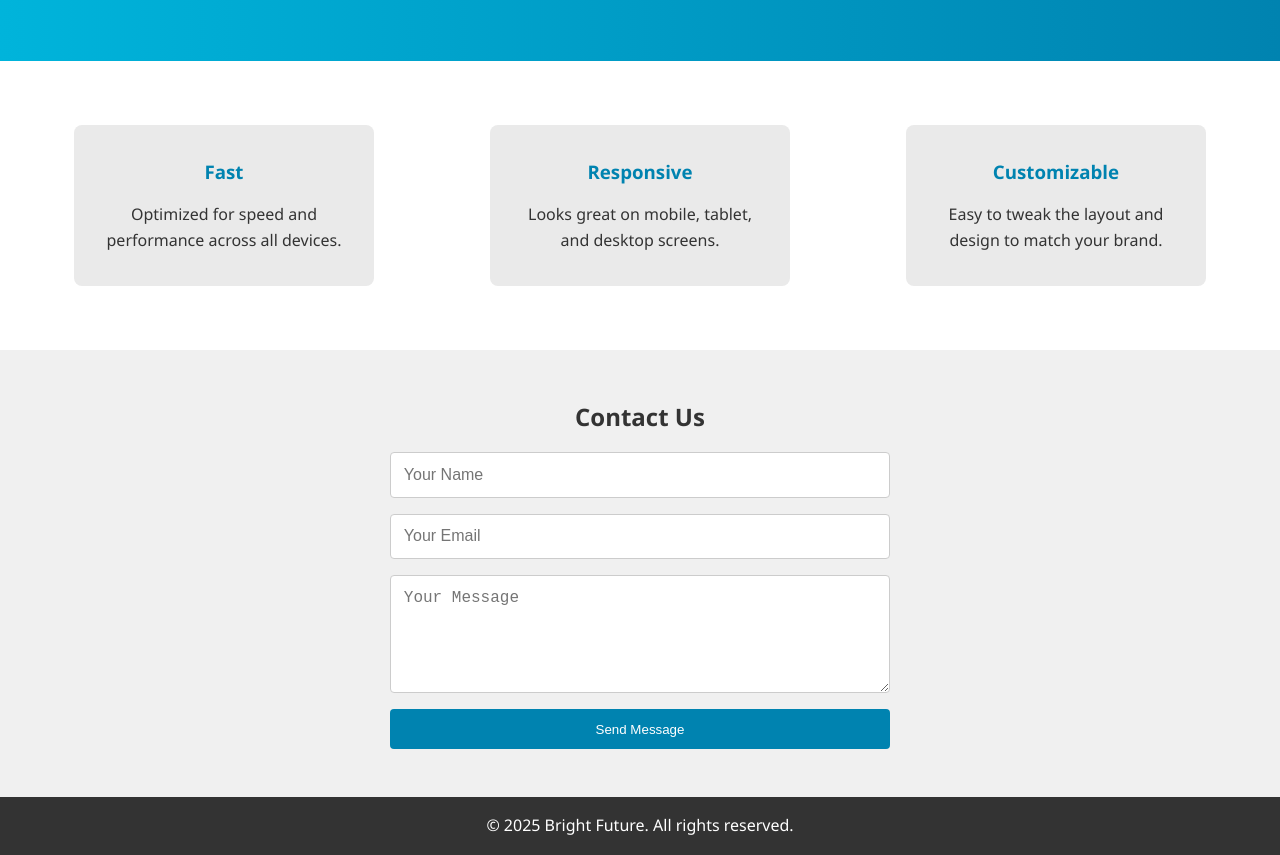
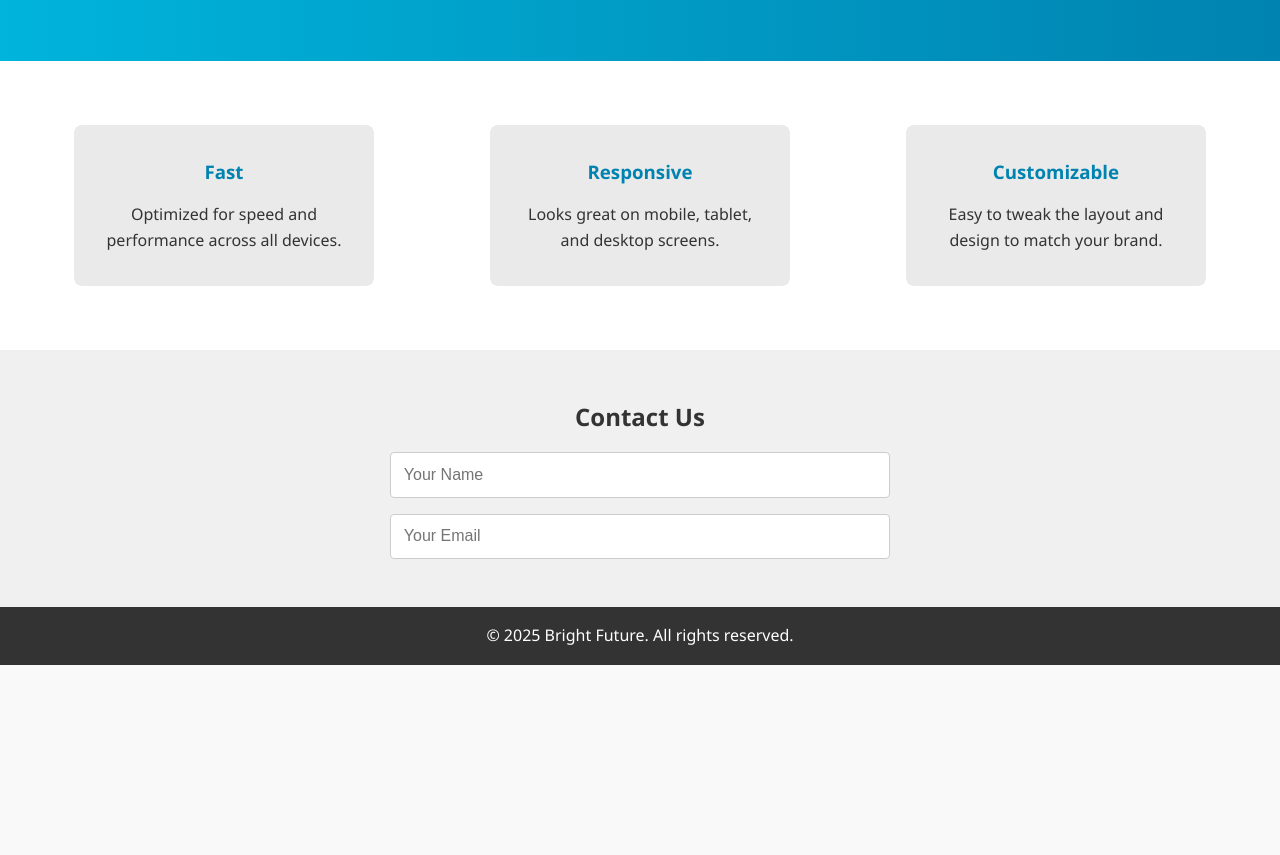
Before and after one commit to KrishnanshuA/ksa, a plain HTML site: page site2.html in a window 1280 px wide. Shown: the part 191-1046 px from the top of the page. After the commit the page ends 856 px from the top, so only its background shows below. Drawn offline with Linux system fonts and the light colour scheme.

Commit message:
This is my first website

```diff
--- a/site2.html
+++ b/site2.html
@@ -136,9 +136,7 @@
     <form>
       <input type="text" placeholder="Your Name" required>
       <input type="email" placeholder="Your Email" required>
-      <textarea rows="5" placeholder="Your Message" required></textarea>
-      <button type="submit">Send Message</button>
-    </form>
+      </form>
   </section>
 
   <footer>
```
